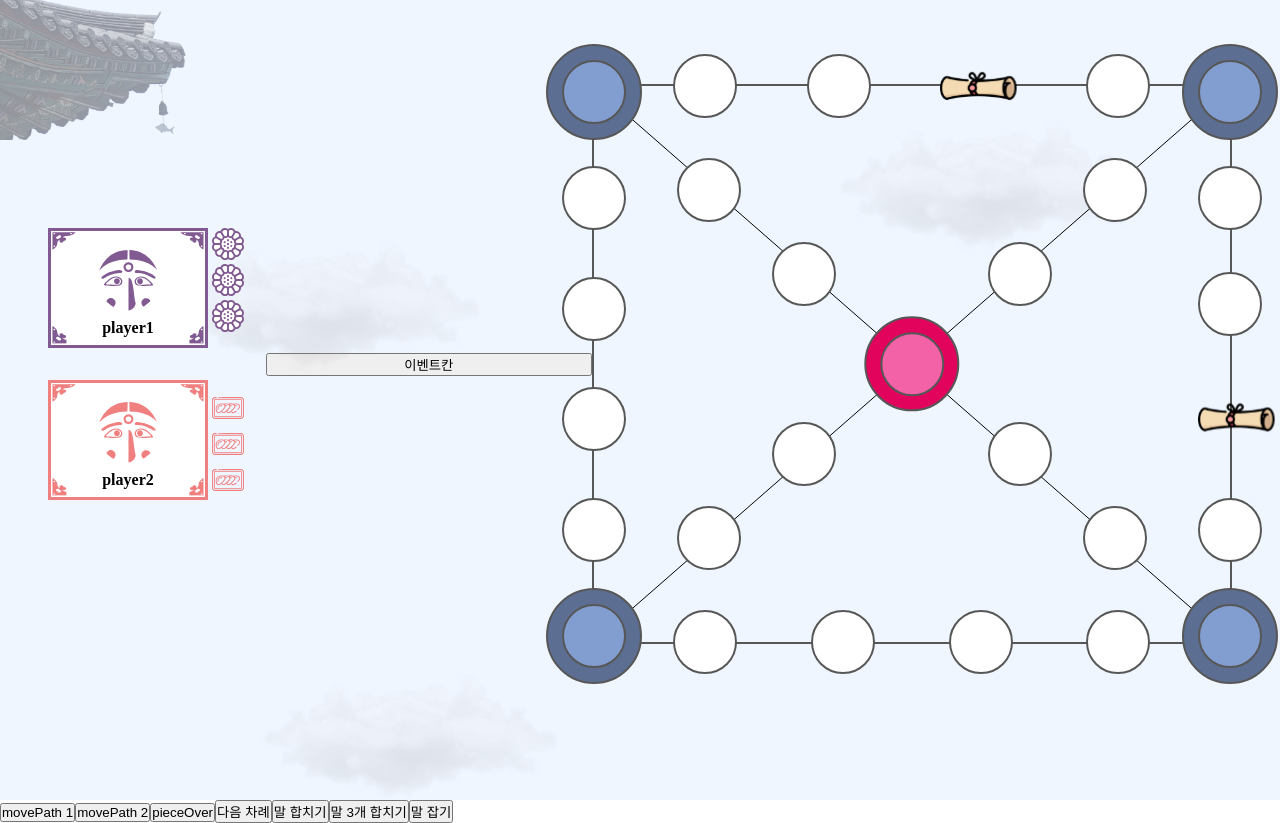
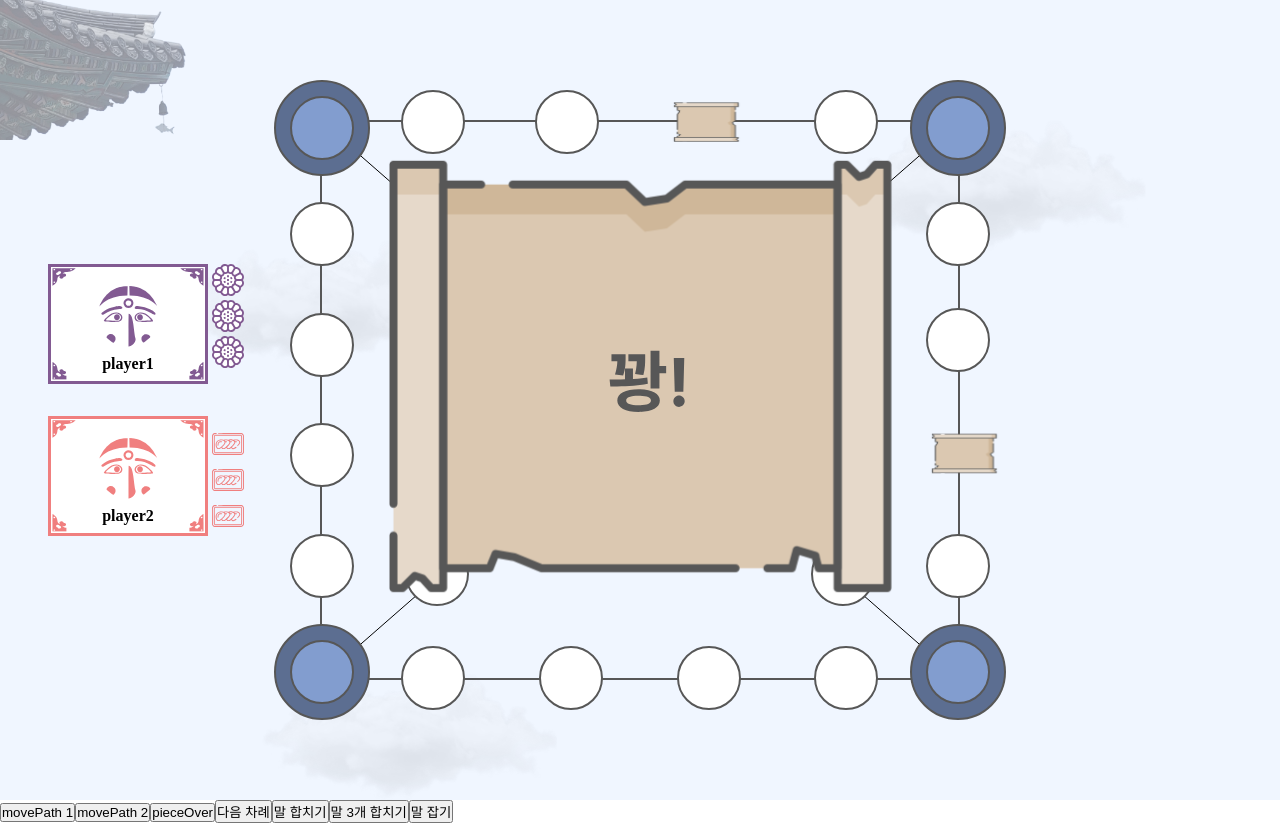
Before and after one commit to YutjjakNori/main, a Next.js app in the folder front-yut/: page /game in a window 1280 px wide. Built offline with nearby package versions, Linux system fonts and the light colour scheme.

Commit message:
Feat: 윷 이벤트 칸 구현중

```diff
--- a/front-yut/actions/hook/useGameTurn.ts
+++ b/front-yut/actions/hook/useGameTurn.ts
@@ -12,7 +12,7 @@ import useGameActionQueue from "./useGameActionQueue";
 //사용자의 초기 말 3개 생성
 const createUserPieceList = (
   userId: string,
-  pieceType: YutPieceType,
+  pieceType: YutPieceType
 ): Array<YutPieceCompoProps> => {
   const list: Array<YutPieceCompoProps> = [];
   for (let i = 1; i <= 3; i++) {
--- a/front-yut/present/component/YutBoardCompo/YutBoardCompo.tsx
+++ b/front-yut/present/component/YutBoardCompo/YutBoardCompo.tsx
@@ -8,6 +8,7 @@ import { YutPieceListState } from "@/store/GameStore";
 import ArrowIconCompo from "./ArrowCompo";
 import { cornerIndex } from "@/utils/gameUtils";
 import EventPoint from "./EventPoint";
+
 import Nothing from "@/public/icon/gameItems/Nothing.svg";
 import styled from "styled-components";
 
@@ -62,36 +63,33 @@ const createCornerPoint = (
   />
 );
 
-const Image = styled.object<{ opacity: number }>`
-  opacity: ${(props) => props.opacity};
-  transition: opacity 5s ease-in-out;
-`;
+// const Image = styled.object<{ opacity: number }>`
+//   opacity: ${(props) => props.opacity};
+//   transition: opacity 5s ease-in-out;
+// `;
 
 const YutBoardCompo = () => {
   const [pieceList] = useRecoilState(YutPieceListState);
-  // const [opacity, setOpacity] = useState(1);
+  const [opacity, setOpacity] = useState(1);
 
-  // useEffect(() => {
-  //   const timer = setTimeout(() => {
-  //     setOpacity(0);
-  //   }, 5000);
-  //   return () => clearTimeout(timer);
-  // }, []);
+  useEffect(() => {
+    const timer = setTimeout(() => {
+      setOpacity(0);
+    }, 5000);
+    return () => clearTimeout(timer);
+  }, []);
 
-  // const takeAction = useCallback((index: number) => {
-  //   /*
-  //   0: 꽝 / 1: 한번더던지기
-  //   2: 말 업고가기 / 3: 출발했던 자리로 / 4: 처음으로 돌아가기
-  //   */
-  //   switch (index) {
-  //     case 0:
-  //       <Image
-  //         data={"@/public/icon/gameItems/Nothing.svg"}
-  //         type="image/svg+xml"
-  //         opacity={opacity}
-  //       />;
-  //   }
-  // }, []);
+  const takeAction = (index: number) => {
+    /*
+    0: 꽝 / 1: 한번더던지기
+    2: 말 업고가기 / 3: 출발했던 자리로 / 4: 처음으로 돌아가기
+    */
+    console.log(index);
+    switch (index) {
+      case 0:
+        <Nothing width={"100%"} height={"100%"} />;
+    }
+  };
 
   const request = {
     roomCode: "abcde",
@@ -102,15 +100,18 @@ const YutBoardCompo = () => {
   const getEventResult = () => {
     // 응답 데이터에 따라 함수 실행하기
     const result = 0;
-
-    // takeAction(result);
+    takeAction(result);
   };
 
   return (
     <>
       {/* <button onClick={() => "getEventResult"}>이벤트칸</button> */}
-      <button onClick={getEventResult}>이벤트칸</button>
+      {/* <button onClick={getEventResult}>이벤트칸</button> */}
+
       <style.Container>
+        <StyledKKwangContainer onClick={getEventResult}>
+          <Nothing width={"100%"} height={"100%"} />
+        </StyledKKwangContainer>
         {createCornerPoint(10, "blue", "leftTop", pieceList)}
         {/* 분기점 */}
         <ArrowIconCompo classStr={"cornerLeftTop1"} position={10} />
@@ -126,6 +127,7 @@ const YutBoardCompo = () => {
         {/* 분기점 */}
         <ArrowIconCompo classStr={"cornerCenter1"} position={22} />
         <ArrowIconCompo classStr={"cornerCenter2"} position={22} />
+
         <style.MiniList className="miniTop">
           {createMiniPoint(9, "", pieceList)}
           {createMiniPoint(8, "", pieceList)}
@@ -165,4 +167,13 @@ const YutBoardCompo = () => {
   );
 };
 
+const StyledKKwangContainer = styled.div`
+  margin: auto;
+  z-index: 1;
+  position: relative;
+  width: 80%;
+`;
+
+const StyledCompo = styled.div``;
+
 export default YutBoardCompo;
```
